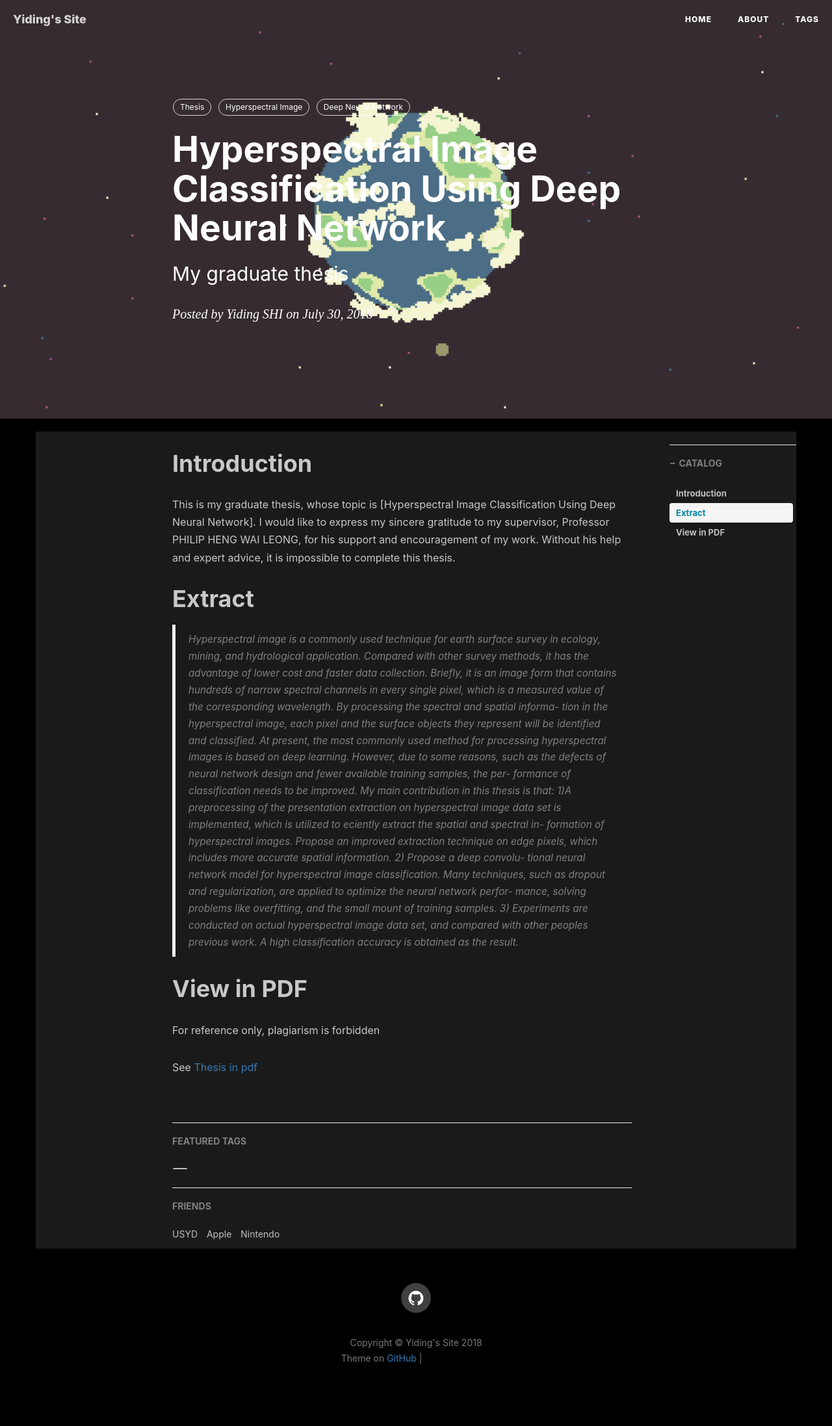
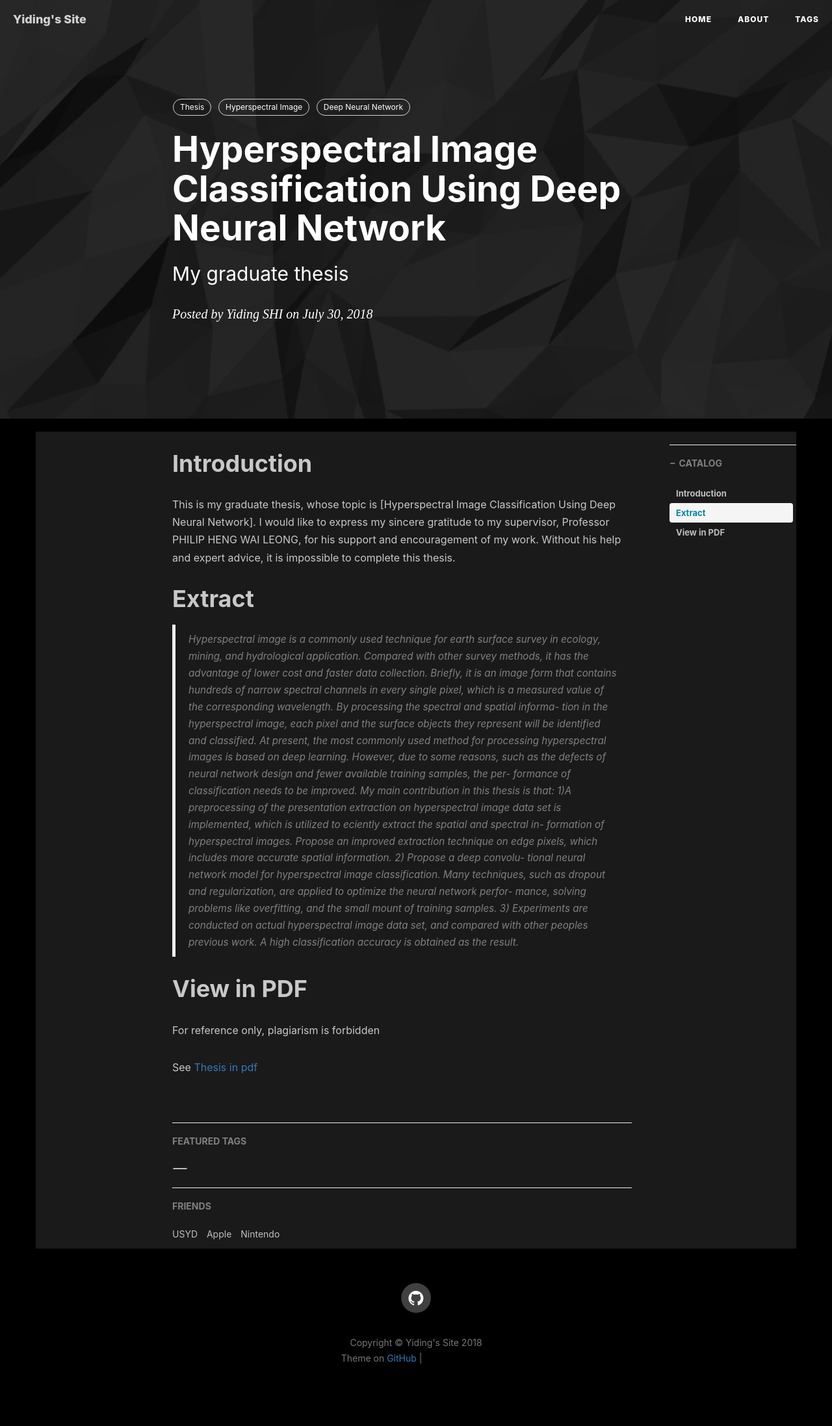
Before and after one commit to Yiding95/Yiding95.github.io, a Jekyll site: the page built from _posts/2018-07-30-My-graduate-thesis.md, in a window 1280 px wide. Shown: the whole page at 65% size. Built offline with Jekyll 4.4.1, drawn with Linux system fonts in a browser that asks for light colours; nearby versions of some CDN libraries; comment, search, counter and statistics services are not loaded; grey boxes are pictures that could not be loaded.

Commit message:
New post:Yiding_graduate_thesis.pdf

```diff
--- a/_posts/2018-07-30-My-graduate-thesis.md
+++ b/_posts/2018-07-30-My-graduate-thesis.md
@@ -4,7 +4,7 @@ title:      Hyperspectral Image Classification Using Deep Neural Network
 subtitle:   My graduate thesis
 date:       2018-07-30
 author:     Yiding SHI
-header-img: img/giphy.gif
+header-img: img/header-background.png
 catalog: true
 tags:
     - Thesis
```
Also changed, not shown: img/header-background.png (added).
